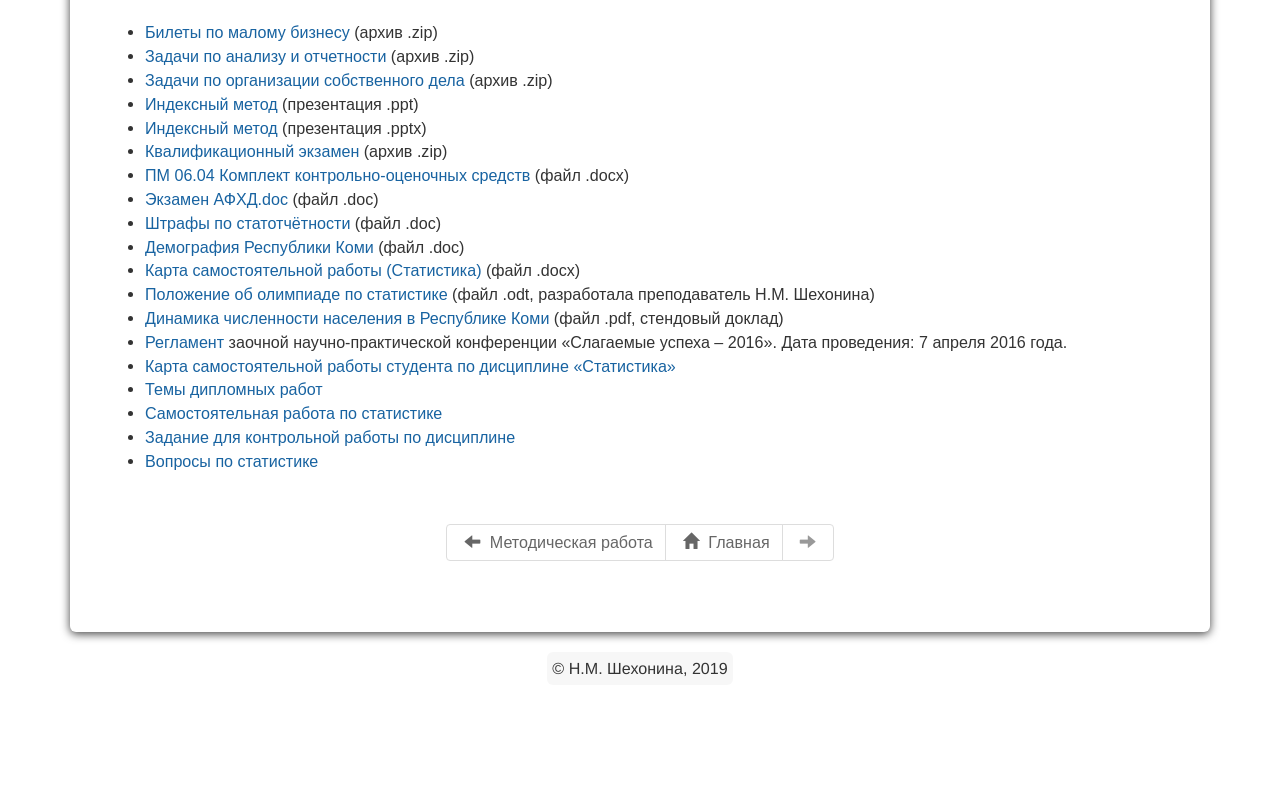
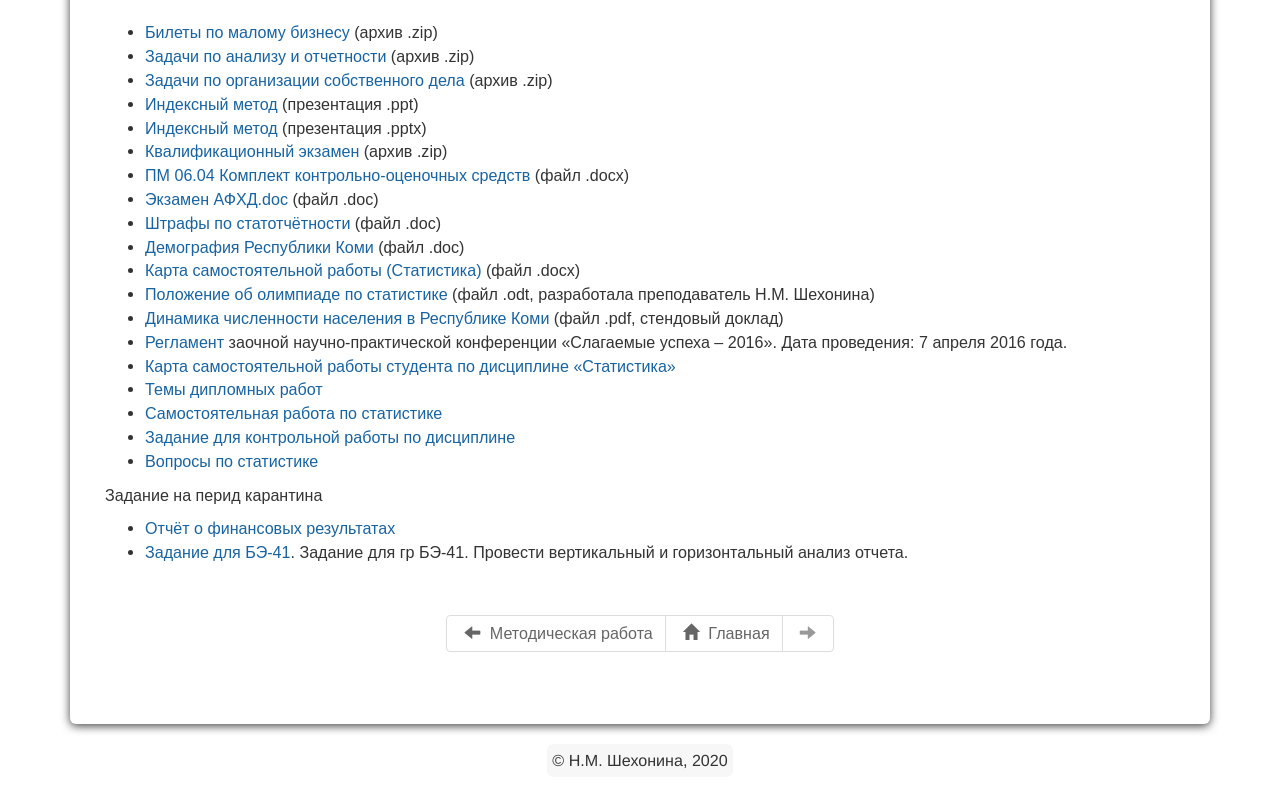
Before and after one commit to shehonina/shehonina.github.io, a plain HTML site: page studentam/index.html in a window 1280 px wide. Shown: the part 231-1038 px from the top of the page. Before the commit the page ends 1004 px from the top, so only its background shows below. Drawn offline with Linux system fonts and the light colour scheme; files whose address does not match are found by name.

Commit message:
Site updated: 2020-03-18 20:27:58

```diff
--- a/studentam/index.html
+++ b/studentam/index.html
@@ -90,6 +90,11 @@
 <li><a href="/files/student/Задание-для-контрольной-работы-по-дисциплине.pdf">Задание для контрольной работы по дисциплине</a> </li>
 <li><a href="/files/student/Вопросы-по-статистике.docx">Вопросы по статистике</a> </li>
 </ul>
+<p>Задание на перид карантина</p>
+<ul>
+<li><a href="/files/student/otchet_o_fin_rezult.pdf">Отчёт о финансовых результатах</a></li>
+<li><a href="/files/student/zadanie_po_statistike_dlya_grupp_TV_2_i_UK_z1.doc">Задание для БЭ-41</a>. Задание для гр БЭ-41. Провести вертикальный и горизонтальный анализ отчета.</li>
+</ul>
 
 
 	  <div>
@@ -131,7 +136,7 @@
   </div>
   <div class="container-narrow">
 	<footer> <p>
-  &copy;  Н.М. Шехонина, 2019
+  &copy;  Н.М. Шехонина, 2020
 
 </p>
  </footer>
```
Also changed, not shown: atom.xml (+6 -1 lines), index.html (+2 -2 lines), metrab/index.html (+1 -1 lines), 2 other files.
